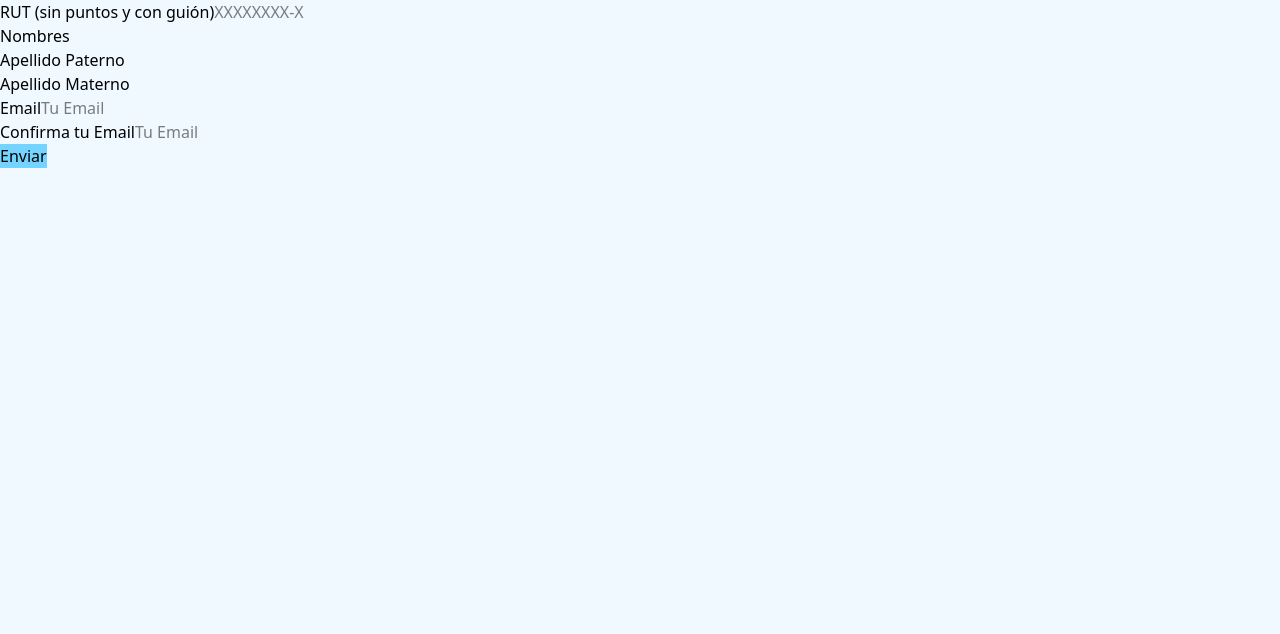
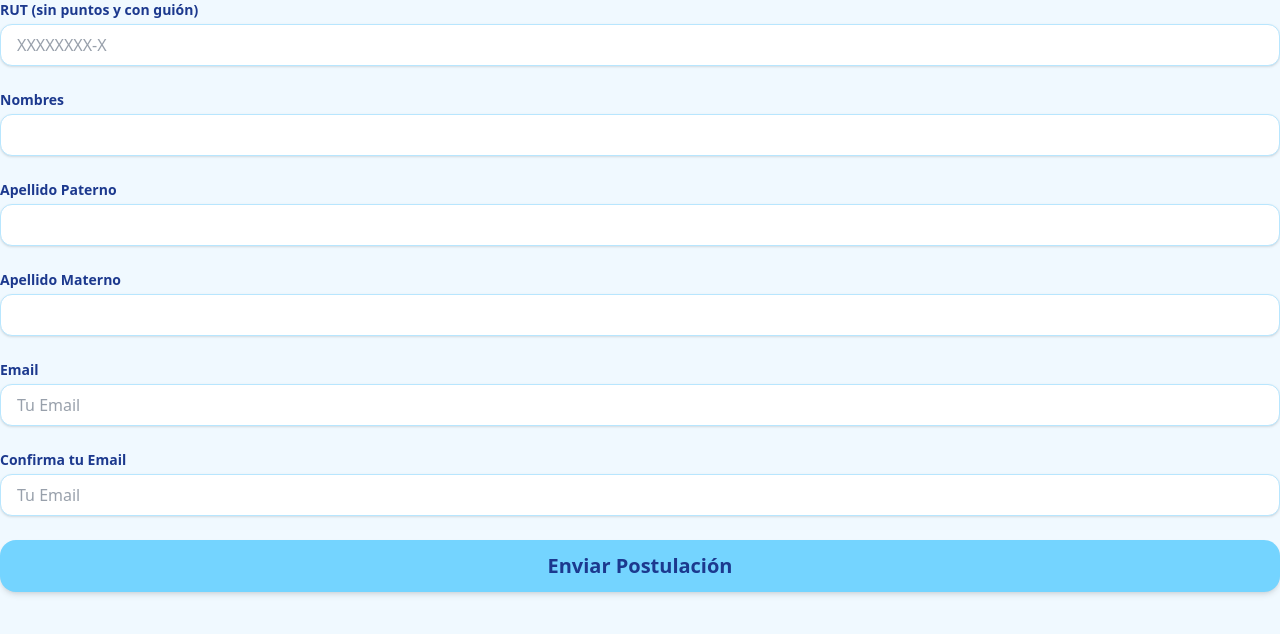
Before and after one commit to PreuIngUC/FrontEnd, a React (Vite) app: page /staff/application in a window 1280 px wide. Shown: the top 634 px of the page. Built offline with nearby package versions, Linux system fonts and the light colour scheme; no server answers.

Commit message:
estilos preliminares listos

```diff
--- a/src/components/buttons/SubmitApplicationButton.tsx
+++ b/src/components/buttons/SubmitApplicationButton.tsx
@@ -2,12 +2,39 @@ interface SubmitApplicationButtonProps {
   disabled: boolean
 }
 
-//TODO: poner estilos
 function SubmitApplicationButton({ disabled }: SubmitApplicationButtonProps) {
+  // Clases estructurales (siempre presentes)
+  const baseClasses = `
+    w-full py-3 px-6
+    rounded-2xl font-bold text-lg sm:text-xl
+    transition-all duration-200
+    focus:outline-2 focus:outline-offset-2 focus:outline-sky-700
+    flex justify-center items-center
+  `
+
+  // Clases dinámicas: cuando el formulario está listo para enviarse
+  const enabledClasses = `
+    bg-sky-300 text-blue-900 shadow-md
+    hover:bg-sky-700 hover:text-sky-300 hover:-translate-y-1 hover:shadow-lg
+    active:bg-blue-900 active:text-sky-300 active:translate-y-0 active:shadow-md
+  `
+
+  // Clases dinámicas: cuando se hizo clic y está en proceso de envío
+  // Usamos tonos grises/desaturados para indicar inactividad
+  const disabledClasses = `
+    bg-slate-300 text-slate-500 cursor-not-allowed opacity-70
+  `
+
   return (
-    <button type="submit" disabled={disabled} className="bg-sky-300">
-      {disabled ? 'Enviando...' : 'Enviar'}
+    <button
+      type="submit"
+      disabled={disabled}
+      className={`${baseClasses} ${disabled ? disabledClasses : enabledClasses}`}
+    >
+      {/* Opcional: Podrías agregar un ícono de carga (spinner) aquí cuando esté disabled */}
+      {disabled ? 'Enviando postulación...' : 'Enviar Postulación'}
     </button>
   )
 }
+
 export default SubmitApplicationButton
--- a/src/components/form/NumberField.tsx
+++ b/src/components/form/NumberField.tsx
@@ -6,7 +6,7 @@ interface NumberFieldProps<T extends FieldValues> {
   register: UseFormRegister<T>
   prop: Path<T>
   errorMessage?: string
-  step?: string | number // Exclusivo de inputs numéricos
+  step?: string | number
 }
 
 function NumberField<T extends FieldValues>({
@@ -15,20 +15,40 @@ function NumberField<T extends FieldValues>({
   register,
   prop,
   errorMessage,
-  step = '1', // Por defecto saltos de a 1 (enteros)
+  step = '1',
 }: NumberFieldProps<T>) {
+  // Separamos las clases en constantes para mantener el JSX limpio
+  // baseClasses: Lo que siempre tiene el input
+  const baseInputClasses = `
+    w-full px-4 py-2 mt-1
+    bg-white
+    border rounded-xl shadow-sm
+    transition-colors duration-200
+    focus:outline-none focus:ring-2
+  `
+
+  // dynamicClasses: Cambian dependiendo de si hay error o no
+  const normalClasses = 'border-sky-200 focus:border-sky-500 focus:ring-sky-200 text-slate-700'
+  const errorClasses =
+    'border-red-400 focus:border-red-500 focus:ring-red-200 text-red-900 bg-red-50/50'
+
   return (
-    <div className="">
-      <label className="">{label}</label>
+    <div className="flex flex-col w-full">
+      <label className="text-sm font-semibold text-blue-900">{label}</label>
+
       <input
         type="number"
         step={step}
         placeholder={placeholder}
-        className=""
-        // Aquí ocurre la magia de conversión
+        // Unimos las clases base con las dinámicas usando un template string
+        className={`${baseInputClasses} ${errorMessage ? errorClasses : normalClasses}`}
         {...register(prop, { valueAsNumber: true })}
       />
-      {errorMessage && <p className="">* {errorMessage}</p>}
+
+      {/* Contenedor de altura fija (min-h) para evitar saltos en la UI cuando aparece el error */}
+      <div className="min-h-5 mt-1">
+        {errorMessage && <p className="text-xs text-red-600 font-medium">* {errorMessage}</p>}
+      </div>
     </div>
   )
 }
--- a/src/components/form/SelectField.tsx
+++ b/src/components/form/SelectField.tsx
@@ -20,20 +20,45 @@ function SelectField<T extends FieldValues>({
   prop,
   options,
 }: SelectFieldProps<T>) {
+  // Clases base consistentes con el resto de los inputs
+  const baseSelectClasses = `
+    w-full px-4 py-2 mt-1
+    bg-white
+    border rounded-xl shadow-sm
+    transition-colors duration-200
+    focus:outline-none focus:ring-2
+    cursor-pointer
+  `
+
+  // Clases dinámicas según el estado (normal o error)
+  const normalClasses = 'border-sky-200 focus:border-sky-500 focus:ring-sky-200 text-slate-700'
+  const errorClasses =
+    'border-red-400 focus:border-red-500 focus:ring-red-200 text-red-900 bg-red-50/50'
+
   return (
-    <div className="">
-      <label className="">{label}</label>
-      <select {...register(prop)} className="">
+    <div className="flex flex-col w-full">
+      <label className="text-sm font-semibold text-blue-900">{label}</label>
+
+      <select
+        defaultValue=""
+        {...register(prop)}
+        className={`${baseSelectClasses} ${errorMessage ? errorClasses : normalClasses}`}
+      >
         <option value="" disabled hidden>
           Selecciona una opción...
         </option>
+
         {options.map(opt => (
           <option key={opt.value} value={opt.value}>
             {opt.label}
           </option>
         ))}
       </select>
-      {errorMessage && <p className="">*Debes seleccionar una opción válida</p>}
+
+      {/* Contenedor reservado para evitar que el layout salte */}
+      <div className="min-h-[20px] mt-1">
+        {errorMessage && <p className="text-xs text-red-600 font-medium">* {errorMessage}</p>}
+      </div>
     </div>
   )
 }
--- a/src/components/form/TextField.tsx
+++ b/src/components/form/TextField.tsx
@@ -9,8 +9,6 @@ interface TextFieldProps<T extends FieldValues> {
   type?: 'text' | 'date'
 }
 
-//TODO: definir estilos
-//TODO: agregar el comportamiento dentro del error
 function TextField<T extends FieldValues>({
   label,
   placeholder,
@@ -19,13 +17,35 @@ function TextField<T extends FieldValues>({
   prop,
   type = 'text',
 }: TextFieldProps<T>) {
+  // Clases base consistentes con NumberField y SelectField
+  const baseInputClasses = `
+    w-full px-4 py-2 mt-1
+    bg-white
+    border rounded-xl shadow-sm
+    transition-colors duration-200
+    focus:outline-none focus:ring-2
+  `
+
+  // Clases dinámicas según el estado
+  const normalClasses = 'border-sky-200 focus:border-sky-500 focus:ring-sky-200 text-slate-700'
+  const errorClasses =
+    'border-red-400 focus:border-red-500 focus:ring-red-200 text-red-900 bg-red-50/50'
+
   return (
-    <div className="">
-      <label className="">{label}</label>
-      <input type={type} {...register(prop)} placeholder={placeholder} className="" />
-      {errorMessage && (
-        <p className="">* No cumpliste con el formato de este campo o no lo llenaste</p>
-      )}
+    <div className="flex flex-col w-full">
+      <label className="text-sm font-semibold text-blue-900">{label}</label>
+
+      <input
+        type={type}
+        {...register(prop)}
+        placeholder={placeholder}
+        className={`${baseInputClasses} ${errorMessage ? errorClasses : normalClasses}`}
+      />
+
+      {/* Contenedor reservado para el mensaje de error de Zod */}
+      <div className="min-h-[20px] mt-1">
+        {errorMessage && <p className="text-xs text-red-600 font-medium">* {errorMessage}</p>}
+      </div>
     </div>
   )
 }
--- a/src/pages/application/public/StudentApplication.tsx
+++ b/src/pages/application/public/StudentApplication.tsx
@@ -11,10 +11,23 @@ import { useNavigate } from 'react-router-dom'
 import type z from 'zod'
 import * as selectFieldsOptions from '../../../constants/applications/students/SelectFieldsOptions.ts'
 
+// --- Tipos ---
 type BodyType =
   paths['/api/public/student/application']['post']['requestBody']['content']['application/json']
 
 type FormType = z.input<typeof StudentApplicationDto>
+
+// --- Helper Components para Estilo ---
+
+// 1. Título de Sección: Para dividir visualmente el formulario largo
+const SectionTitle = ({ title, description }: { title: string; description?: string }) => (
+  <div className="mb-6 mt-8 border-b border-sky-100 pb-2">
+    <h3 className="text-xl font-bold text-blue-900">{title}</h3>
+    {description && <p className="text-sm text-slate-500 mt-1">{description}</p>}
+  </div>
+)
+
+// --- Lógica del Formulario ---
 
 function mapFormToBody(values: FormType): BodyType {
   const { confirmEmail, birthDate, ...restUser } = values.user
@@ -39,6 +52,7 @@ function StudentApplication() {
   } = useForm<FormType>({
     resolver: zodResolver(StudentApplicationDto),
     defaultValues: {
+      // (Tus default values se mantienen igual...)
       user: {
         rut: '',
         email: '',
@@ -79,19 +93,40 @@ function StudentApplication() {
       },
     },
   })
+
   const onSubmit = async (values: FormType) => {
     try {
-      //En esta parte va el comportamiento al mandar los datos listos
       const bodyForm = mapFormToBody(values)
       await api.sendApplication(bodyForm)
-      // console.log('Subido:', bodyForm)
       navigate('/application/submitted')
     } catch {
       navigate('/application/failed')
     }
   }
+
   return (
+    // CONTENEDOR PRINCIPAL: Fondo suave (sky-50) para coherencia con WelcomePage
+    <div className="min-h-screen bg-sky-50 py-12 px-4 sm:px-6 lg:px-8">
+      {/* TARJETA CENTRAL: Sombra, fondo blanco, bordes redondeados */}
+      <div className="max-w-4xl mx-auto bg-white rounded-2xl shadow-xl overflow-hidden border border-sky-100">
+        {/* ENCABEZADO DE LA TARJETA */}
+        <div className="bg-blue-900 py-6 px-8 text-center sm:px-10">
+          <h2 className="text-3xl font-extrabold text-white tracking-tight">
+            Postulación Estudiante
+          </h2>
+          <p className="mt-2 text-sky-200 text-sm">
+            Completa el formulario para ser parte de PreuIng.
+          </p>
+        </div>
+
+        {/* CUERPO DEL FORMULARIO */}
+        <div className="py-8 px-8 sm:px-10 space-y-6">
           <form onSubmit={handleSubmit(onSubmit)}>
+            {/* --- SECCIÓN 1: DATOS PERSONALES --- */}
+            <SectionTitle title="Datos Personales" />
+
+            {/* Grid responsivo: 1 columna en móvil, 2 en tablet, 3 en desktop */}
+            <div className="grid grid-cols-1 md:grid-cols-2 lg:grid-cols-3 gap-6 mb-6">
               <TextField
                 label="Nombres"
                 register={register}
@@ -110,6 +145,14 @@ function StudentApplication() {
                 errorMessage={errors?.user?.lastName1?.message}
                 prop="user.lastName1"
               />
+
+              <TextField
+                label="RUT"
+                placeholder="12345678-9"
+                register={register}
+                errorMessage={errors?.user?.rut?.message}
+                prop="user.rut"
+              />
               <SelectField
                 label="Pronombres"
                 register={register}
@@ -118,230 +161,258 @@ function StudentApplication() {
                 options={selectFieldsOptions.pronounsOpts}
               />
               <TextField
-        label="RUT (sin puntos y con guión)"
-        placeholder="XXXXXXXX-X"
-        register={register}
-        errorMessage={errors?.user?.rut?.message}
-        prop="user.rut"
-      />
-      <TextField
                 label="Fecha de Nacimiento"
                 type="date"
-        placeholder=""
                 register={register}
                 errorMessage={errors?.user?.birthDate?.message}
                 prop="user.birthDate"
               />
+            </div>
+
+            {/* Grid para contacto */}
+            <div className="grid grid-cols-1 md:grid-cols-2 gap-6 mb-6">
               <TextField
                 label="Número de teléfono"
-        placeholder="+569XXXXXXXX"
+                placeholder="+56912345678"
                 register={register}
                 errorMessage={errors?.user?.phoneNumber?.message}
                 prop="user.phoneNumber"
               />
+              <div className="hidden md:block"></div> {/* Espaciador */}
               <TextField
                 label="Email"
-        placeholder="Tu Email"
+                placeholder="ejemplo@correo.cl"
                 register={register}
                 errorMessage={errors?.user?.email?.message}
                 prop="user.email"
               />
               <TextField
                 label="Confirma tu Email"
-        placeholder="Tu Email"
+                placeholder="ejemplo@correo.cl"
                 register={register}
                 errorMessage={errors?.user?.confirmEmail?.message}
                 prop="user.confirmEmail"
               />
+            </div>
+
+            {/* --- SECCIÓN 2: ANTECEDENTES ACADÉMICOS --- */}
+            <SectionTitle title="Antecedentes Académicos" />
+
+            <div className="grid grid-cols-1 md:grid-cols-2 gap-6 mb-6">
               <SelectField
-        label="Curso"
+                label="Nivel Educacional"
                 register={register}
                 errorMessage={errors?.student?.educationalLevel?.message}
                 prop="student.educationalLevel"
                 options={selectFieldsOptions.educationalLevelOpts}
               />
               <TextField
-        label="Colegio"
-        placeholder="Tu Colegio"
+                label="Colegio de Procedencia"
                 register={register}
                 errorMessage={errors?.student?.school?.message}
                 prop="student.school"
               />
               <SelectField
-        label="¿A qué tipo de colegio asistes o asististe?"
+                label="Tipo de Establecimiento"
                 register={register}
                 errorMessage={errors?.student?.schoolType?.message}
                 prop="student.schoolType"
                 options={selectFieldsOptions.schoolTypeOpts}
               />
               <SelectField
-        label="¿Cuál es la dependencia del colegio al que asistes o asististe?"
+                label="Dependencia del Colegio"
                 register={register}
                 errorMessage={errors?.student?.schoolDependency?.message}
                 prop="student.schoolDependency"
                 options={selectFieldsOptions.schoolDependencyOpts}
               />
+            </div>
+
+            <div className="mb-6">
               <TextField
-        label="¿En qué comuna resides?"
-        placeholder="Tu Comuna"
+                label="¿En qué comuna resides actualmente?"
+                placeholder="Ej: Puente Alto, Maipú, Santiago..."
                 register={register}
                 errorMessage={errors?.student?.residence?.message}
                 prop="student.residence"
               />
+            </div>
+
+            {/* Sub-sección de Promedios */}
+            <h4 className="text-md font-semibold text-blue-900 mb-4 mt-6">Promedios de Notas</h4>
+            <div className="grid grid-cols-2 md:grid-cols-4 gap-4 mb-6">
+              <NumberField
+                label="1° Medio"
+                register={register}
+                errorMessage={errors?.student?.avg1M?.message}
+                prop="student.avg1M"
+                step="any"
+              />
+              <NumberField
+                label="2° Medio"
+                register={register}
+                errorMessage={errors?.student?.avg2M?.message}
+                prop="student.avg2M"
+                step="any"
+              />
+              <NumberField
+                label="3° Medio"
+                register={register}
+                errorMessage={errors?.student?.avg3M?.message}
+                prop="student.avg3M"
+                step="any"
+              />
+              <NumberField
+                label="4° Medio (opc)"
+                register={register}
+                errorMessage={errors?.student?.avg4M?.message}
+                prop="student.avg4M"
+                step="any"
+              />
+            </div>
+
+            {/* --- SECCIÓN 3: INTERESES Y OBJETIVOS --- */}
+            <SectionTitle title="Intereses y Objetivos" />
+
+            <div className="grid grid-cols-1 md:grid-cols-2 gap-6 mb-6">
               <SelectField
-        label="¿Qué prueba electiva deseas rendir?"
+                label="Prueba Electiva a Rendir"
                 register={register}
                 errorMessage={errors?.student?.electiveTest?.message}
                 prop="student.electiveTest"
                 options={selectFieldsOptions.electiveTestOpts}
               />
               <SelectField
-        label="¿Rendirás la prueba M2?\n(prueba necesaria para entrar a carreras científicas como ingeniería, física, matemáticas, entre otras)"
+                label="¿Rendirás la prueba M2?"
                 register={register}
                 errorMessage={errors?.student?.takesM2?.message}
                 prop="student.takesM2"
                 options={selectFieldsOptions.takesM2Opts}
               />
               <TextField
-        label="¿A qué carrera te gustaría ingresar?"
-        placeholder=""
+                label="Carrera de Interés"
                 register={register}
                 errorMessage={errors?.student?.targetProgram?.message}
                 prop="student.targetProgram"
               />
               <TextField
-        label="¿A qué universidad te gustaría ingresar?"
-        placeholder=""
+                label="Universidad de Interés"
                 register={register}
                 errorMessage={errors?.student?.targetUniversity?.message}
                 prop="student.targetUniversity"
               />
+            </div>
+
+            <div className="space-y-6 mb-6">
               <TextField
-        label="¿Cuáles son tus objetivos y planes para este año? ¿Cómo se relacionan con el preu?"
-        placeholder=""
+                label="¿Cuáles son tus objetivos y planes para este año?"
+                placeholder="Cuéntanos brevemente..."
                 register={register}
                 errorMessage={errors?.student?.goalsAndPlans?.message}
                 prop="student.goalsAndPlans"
               />
               <TextField
-        label="¿Tienes alguna dificultad con el horario y/o modalidad de las clases?"
-        placeholder=""
+                label="¿Tienes alguna dificultad de horario?"
+                placeholder="Si/No, especifica..."
                 register={register}
                 errorMessage={errors?.student?.scheduleDifficulties?.message}
                 prop="student.scheduleDifficulties"
               />
-      <NumberField
-        label="Promedio 1° Medio"
-        placeholder=""
-        register={register}
-        errorMessage={errors?.student?.avg1M?.message}
-        prop="student.avg1M"
-        step="any"
+            </div>
+
+            {/* --- SECCIÓN 4: ANTECEDENTES SOCIOECONÓMICOS --- */}
+            <SectionTitle
+              title="Antecedentes Socioeconómicos"
+              description="Esta información es confidencial y nos ayuda a entender tu contexto."
             />
-      <NumberField
-        label="Promedio 2° Medio"
-        placeholder=""
-        register={register}
-        errorMessage={errors?.student?.avg2M?.message}
-        prop="student.avg2M"
-        step="any"
-      />
-      <NumberField
-        label="Promedio 3° Medio"
-        placeholder=""
-        register={register}
-        errorMessage={errors?.student?.avg3M?.message}
-        prop="student.avg3M"
-        step="any"
-      />
-      {/* TODO: revisar si programé bien la DB para resivir 0's aparte de positivos */}
-      <NumberField
-        label="Promedio 4° Medio (Pon un 0 si no tienes aún)"
-        placeholder=""
-        register={register}
-        errorMessage={errors?.student?.avg4M?.message}
-        prop="student.avg4M"
-        step="any"
-      />
+
+            <div className="grid grid-cols-1 md:grid-cols-3 gap-6 mb-8">
               <SelectField
-        label="¿En qué tramo del RSH te encuentras?"
+                label="Tramo RSH"
                 register={register}
                 errorMessage={errors?.student?.rshSection?.message}
                 prop="student.rshSection"
                 options={selectFieldsOptions.rshSectionOpts}
               />
               <NumberField
-        label="¿Cuántas personas viven en tu hogar? (incluyéndote)"
-        placeholder=""
+                label="Integrantes del Hogar"
                 register={register}
                 errorMessage={errors?.student?.familySize?.message}
                 prop="student.familySize"
               />
               <NumberField
-        label="¿Cuál es la suma total de ingresos en tu hogar?"
-        placeholder=""
+                label="Ingreso Total Familiar"
                 register={register}
                 errorMessage={errors?.student?.totalMonthlyIncome?.message}
                 prop="student.totalMonthlyIncome"
               />
+            </div>
+
+            <h4 className="text-md font-semibold text-blue-900 mb-4">Gastos Mensuales Estimados</h4>
+            <div className="grid grid-cols-2 sm:grid-cols-3 lg:grid-cols-4 gap-4 mb-10">
               <NumberField
                 label="Alimentación"
-        placeholder=""
                 register={register}
+                prop="student.monthlyFoodExpenses"
                 errorMessage={errors?.student?.monthlyFoodExpenses?.message}
-        prop="student.monthlyFoodExpenses"
               />
               <NumberField
                 label="Educación"
-        placeholder=""
                 register={register}
+                prop="student.monthlyEducationExpenses"
                 errorMessage={errors?.student?.monthlyEducationExpenses?.message}
-        prop="student.monthlyEducationExpenses"
               />
               <NumberField
-        label="Agua y Luz"
-        placeholder=""
+                label="Cuentas Básicas"
                 register={register}
+                prop="student.monthlyUtilitiesExpenses"
                 errorMessage={errors?.student?.monthlyUtilitiesExpenses?.message}
-        prop="student.monthlyUtilitiesExpenses"
               />
               <NumberField
-        label="Telefonía, Internet y Cable"
-        placeholder=""
+                label="Telecomunicaciones"
                 register={register}
+                prop="student.monthlyTelecomExpenses"
                 errorMessage={errors?.student?.monthlyTelecomExpenses?.message}
-        prop="student.monthlyTelecomExpenses"
               />
               <NumberField
-        label="Movilización"
-        placeholder=""
+                label="Transporte"
                 register={register}
+                prop="student.monthlyTransportationExpenses"
                 errorMessage={errors?.student?.monthlyTransportationExpenses?.message}
-        prop="student.monthlyTransportationExpenses"
               />
               <NumberField
                 label="Vivienda"
-        placeholder=""
                 register={register}
+                prop="student.monthlyHousingExpenses"
                 errorMessage={errors?.student?.monthlyHousingExpenses?.message}
-        prop="student.monthlyHousingExpenses"
               />
               <NumberField
                 label="Salud"
-        placeholder=""
                 register={register}
+                prop="student.monthlyHealthcareExpenses"
                 errorMessage={errors?.student?.monthlyHealthcareExpenses?.message}
-        prop="student.monthlyHealthcareExpenses"
               />
               <NumberField
                 label="Otros"
-        placeholder=""
                 register={register}
+                prop="student.monthlyMiscExpenses"
                 errorMessage={errors?.student?.monthlyMiscExpenses?.message}
-        prop="student.monthlyMiscExpenses"
               />
+            </div>
+
+            {/* BOTÓN DE ENVÍO CENTRADO */}
+            <div className="flex justify-center pt-6 border-t border-sky-100">
+              {/* Aquí podrías envolver tu SubmitApplicationButton en un div
+                  para darle ancho si el componente no lo maneja internamente
+               */}
+              <div className="w-full md:w-1/2">
                 <SubmitApplicationButton disabled={isSubmitting} />
+              </div>
+            </div>
           </form>
+        </div>
+      </div>
+    </div>
   )
 }
 
```
Lines whose indentation alone changed are shown as unchanged.
